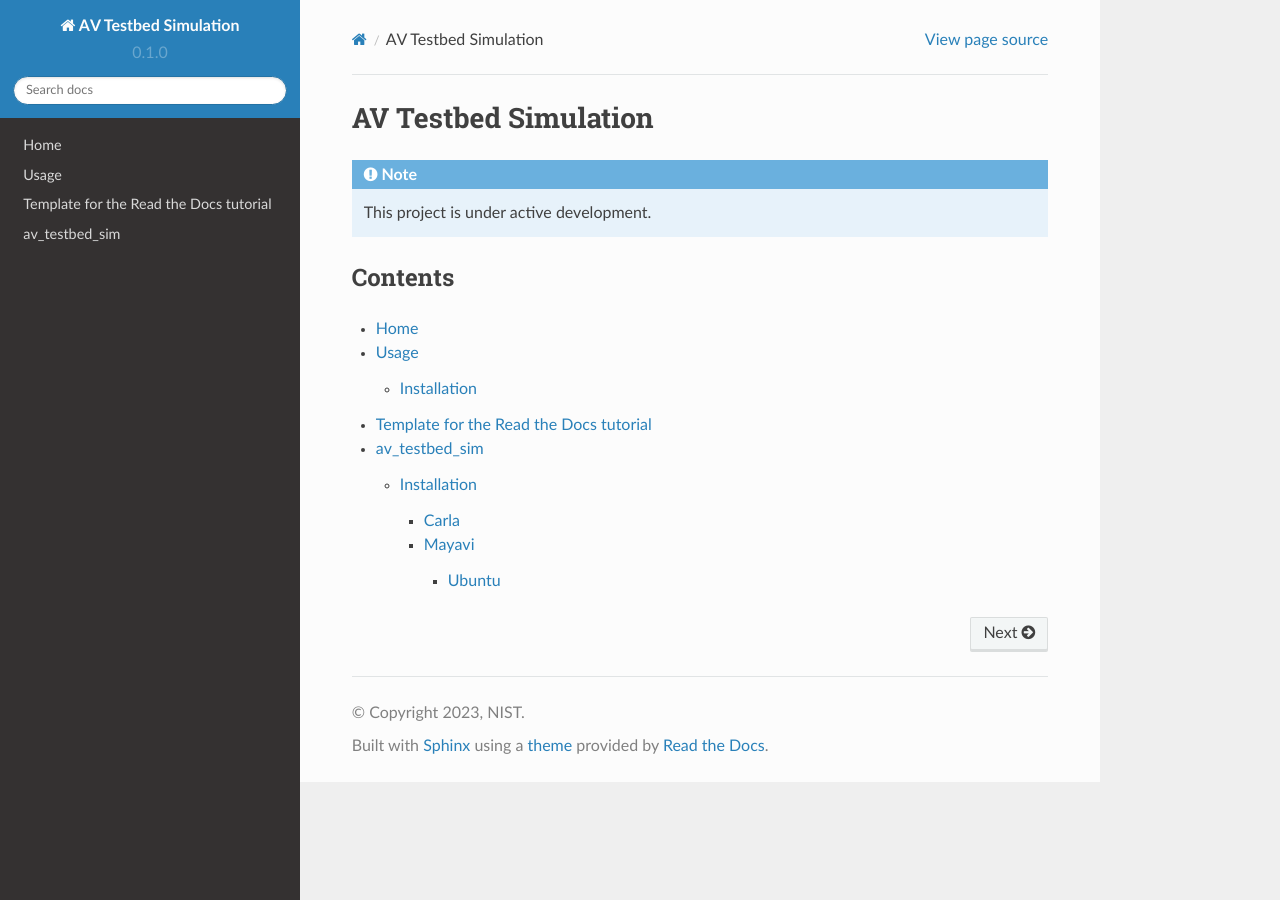
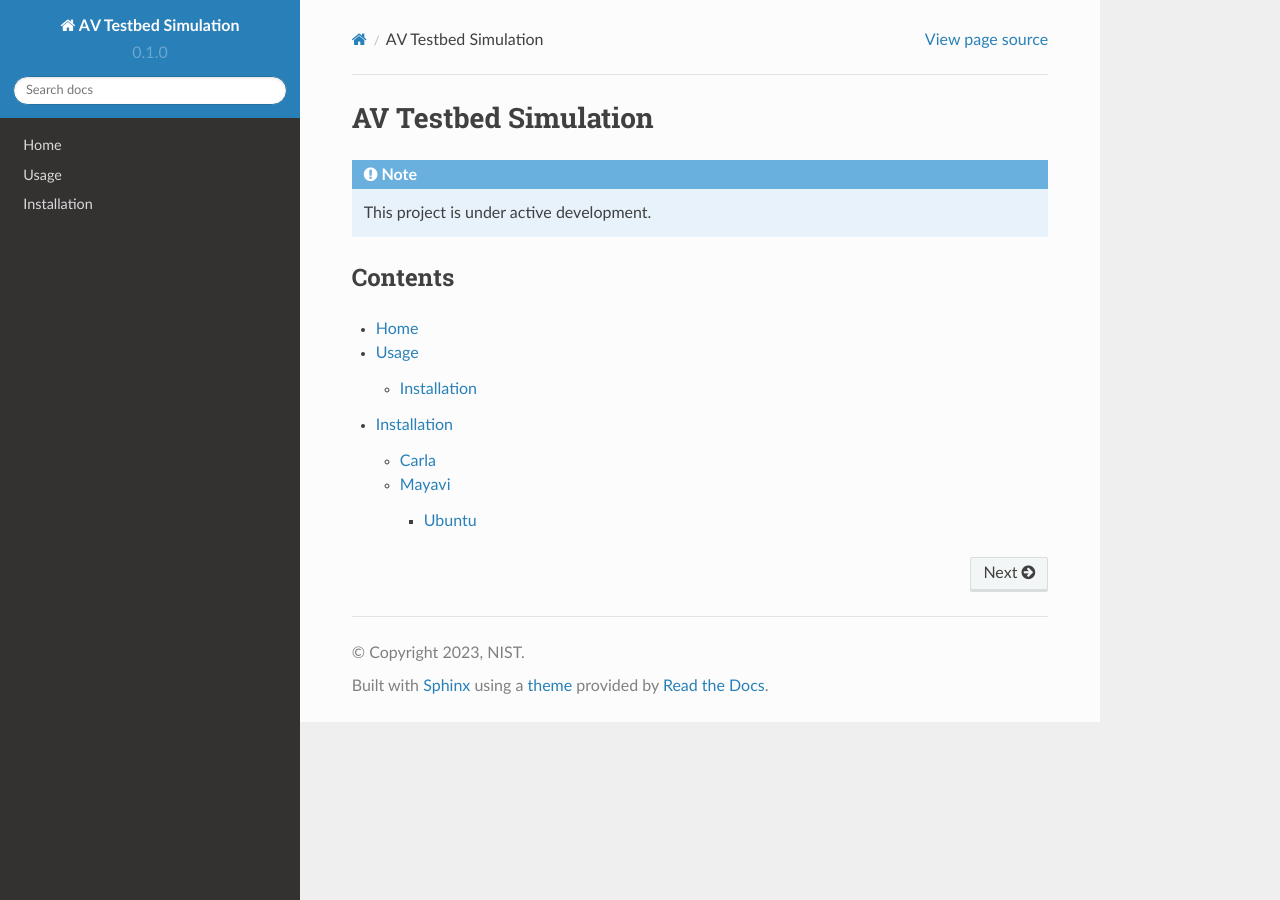
Before and after one commit to usnistgov/av_testbed_sim, a Sphinx documentation site: the page built from docs/source/index.rst, in a window 1280 px wide. Built offline with Sphinx 7.4.7 and the Read the Docs theme 2.0.0, drawn with Linux system fonts in a browser that asks for light colours.

Commit message:
updated readthedocs

````diff
--- a/docs/source/usage.rst
+++ b/docs/source/usage.rst
@@ -6,45 +6,26 @@ Usage
 Installation
 ------------
 
-Template for the Read the Docs tutorial
-=======================================
-
-This GitHub template includes fictional Python library
-with some basic Sphinx docs.
-
-Read the tutorial here:
-
-https://docs.readthedocs.io/en/stable/tutorial/
-
-
-av_testbed_sim
-===============
-Simulation software for the AV testbed
-
 Installation
-------------
+=============
 
 Carla
-^^^^^^
+------
 
 Follow the instructions on the `Carla website <https://carla.readthedocs.io/en/latest/start_quickstart/>`_.
 
 - Use the Debian installation
 
 Mayavi
-^^^^^^^
+------
 
 Mayavi is a 3D visualization tool for Python. It is used to visualize the simulation environment.
 
 Ubuntu
-~~~~~~~
+^^^^^^
 
-Follow the instructions on the `Mayavi website <https://docs.enthought.com/mayavi/mayavi/installation.html#installing-ready-made-distributions>`_.
+- Follow the instructions on the `Mayavi website <https://docs.enthought.com/mayavi/mayavi/installation.html#installing-ready-made-distributions>`_.
+- Update to the latest version:
 
-Update to the latest version:
-
-
-
-```bash
-pip install mayavi -U
-```
+   .. code-block:: bash
+      pip install mayavi -U
````
